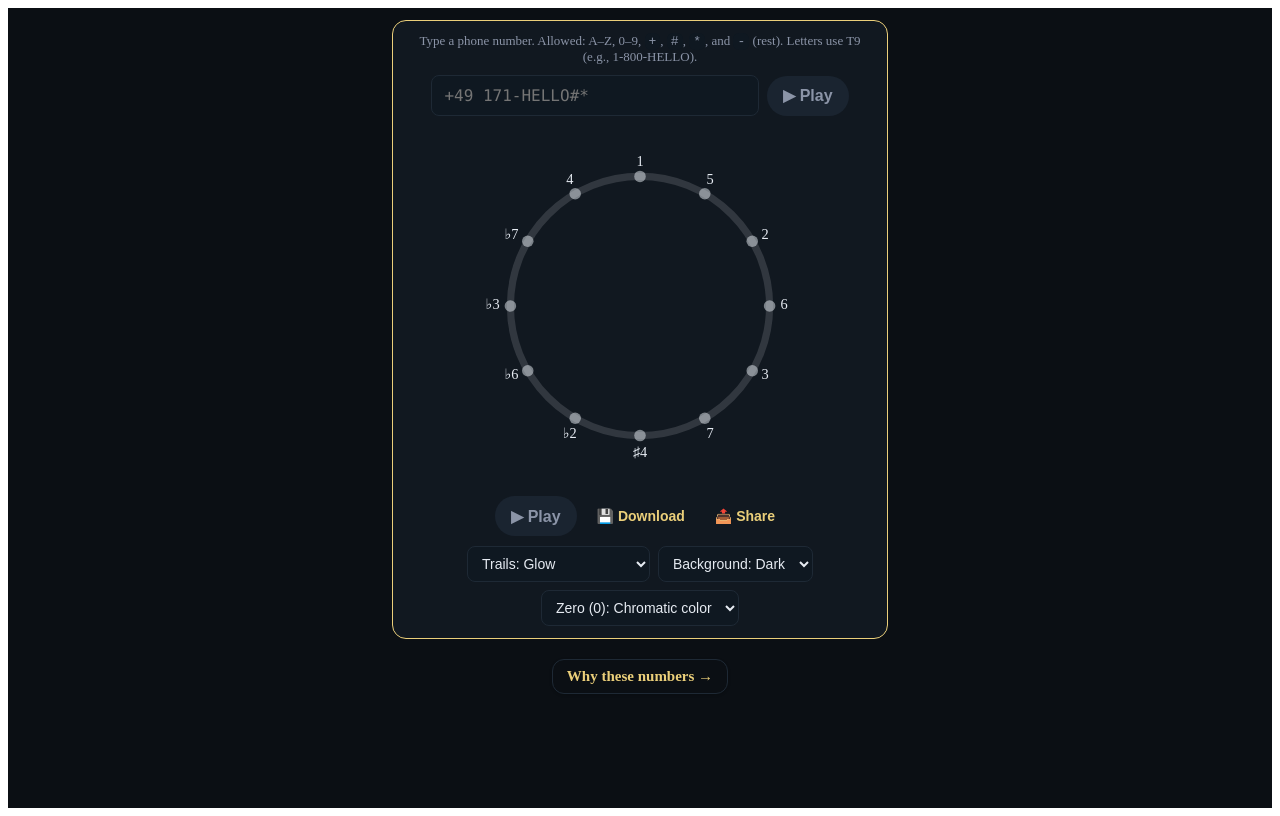
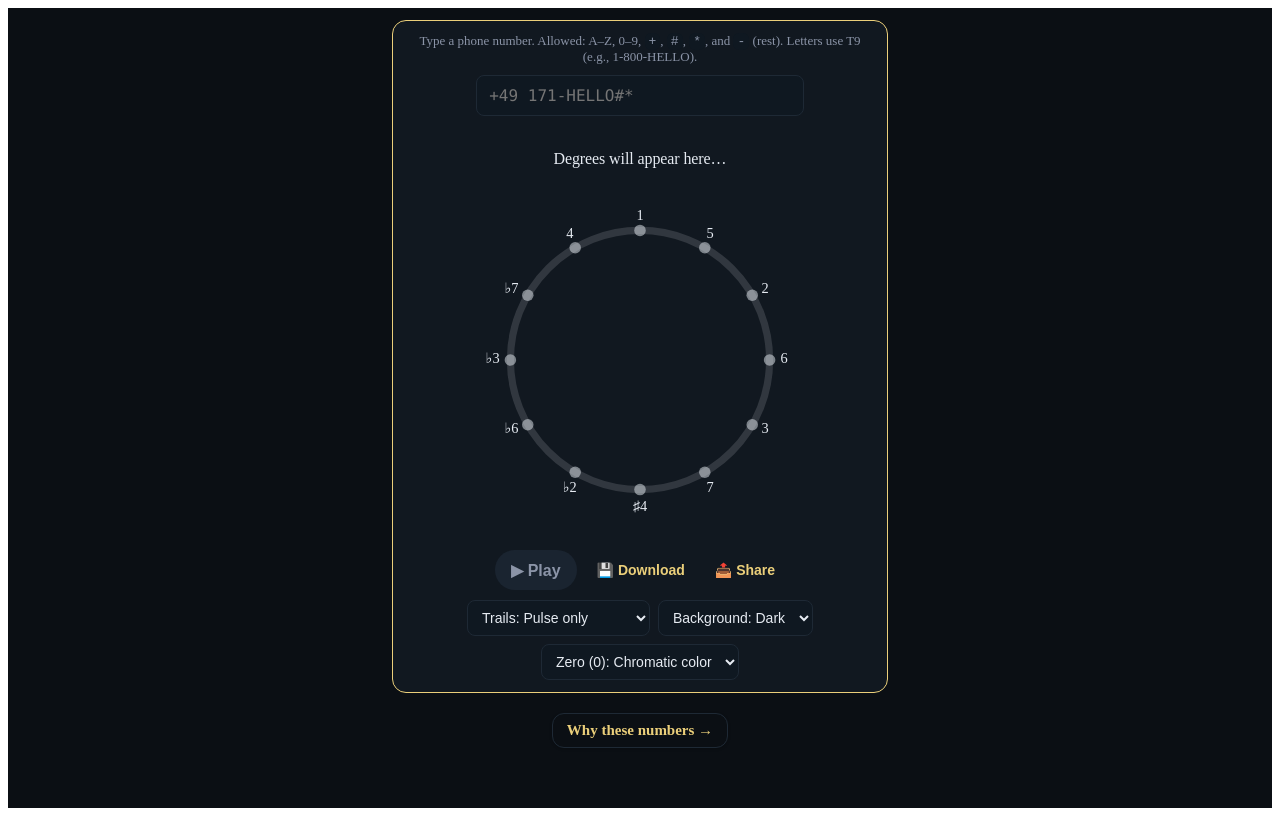
Before and after one commit to andreyeremichev/pianotrainer, a Next.js app: page /viral/tone-dial in a window 1280 px wide. Built offline with nearby package versions, Linux system fonts and the light colour scheme; a web font is replaced by a local one.

Commit message:
feat(tone-dial): add Pulse-only mode (default) with bubble pulses; unify export/live behavior

```diff
--- a/app/viral/tone-dial/page.tsx
+++ b/app/viral/tone-dial/page.tsx
@@ -242,7 +242,7 @@ function pickRecorderMime(): string {
 /* =========================
    Component
 ========================= */
-type TrailMode = "glow" | "lines" | "glow+confetti" | "lines+confetti";
+type TrailMode = "pulse" | "glow" | "lines" | "glow+confetti" | "lines+confetti";
 
 export default function ToneDialPage() {
   /* CSS */
@@ -274,13 +274,14 @@ export default function ToneDialPage() {
   /* State */
   const [bg, setBg] = useState<BgMode>("dark");
   const T = pickTheme(bg);
-  const [trailMode, setTrailMode] = useState<TrailMode>("glow");
+  const [trailMode, setTrailMode] = useState<TrailMode>("pulse");
   const [zeroPolicy, setZeroPolicy] = useState<ZeroPolicy>("chromatic");
   const [raw, setRaw] = useState("");
   const [isRunning, setIsRunning] = useState(false);
   const [hasPlayed, setHasPlayed] = useState(false);
   const [isExporting, setIsExporting] = useState(false);
   const [shareOpen, setShareOpen] = useState(false);
+  const [showHelper, setShowHelper] = useState(true);
 
   const svgRef = useRef<SVGSVGElement | null>(null);
   const panelRef = useRef<HTMLDivElement | null>(null);
@@ -304,6 +305,14 @@ export default function ToneDialPage() {
 
   // Build tokens from input
   const tokens = useMemo(() => tokenizePhone(raw, zeroPolicy), [raw, zeroPolicy]);
+  // Build caption (final degrees) + per-char transform chains
+const { caption: captionDegrees, currentChain } = useMemo(() => {
+  return buildCaptionAndCurrentChain(raw, tokens, zeroPolicy);
+}, [raw, tokens, zeroPolicy]);
+// Build the one-line degrees strip that mimics the input
+const degreesStrip = useMemo(() => {
+  return buildDegreesLineTokens(raw, tokens, zeroPolicy);
+}, [raw, tokens, zeroPolicy]);
 
   /* Helpers */
   function appendTrail(spoke: number, key: KeyName) {
@@ -320,7 +329,7 @@ export default function ToneDialPage() {
 
   // basic particles for live sparkles (node-local; gated by +confetti mode)
   function spawnParticles(pool: Ember[], max: number, svg: SVGSVGElement, x: number, y: number, palette: string[], count = 5) {
-    if (!trailMode.includes("+confetti")) return;
+    if (!(trailMode === "pulse" || trailMode.includes("+confetti"))) return;
     const g = svg.querySelector("#embers") as SVGGElement | null;
     if (!g) return;
     for (let k = 0; k < count; k++) {
@@ -339,7 +348,7 @@ export default function ToneDialPage() {
     }
   }
   function updateParticles(pool: Ember[]) {
-    if (!trailMode.includes("+confetti")) return;
+    if (!(trailMode === "pulse" || trailMode.includes("+confetti"))) return;
     for (let i = pool.length - 1; i >= 0; i--) {
       const e = pool[i];
       e.x += e.vx; e.y += e.vy; e.vy += 0.03; e.life -= 0.06;
@@ -390,6 +399,164 @@ export default function ToneDialPage() {
       }).catch(()=>{});
     });
   }
+  // --- ToneDial caption + transform helpers ---
+// ordinal suffix for degree labels
+function ordinalLabel(n: number) {
+  if (n === 1) return "1st";
+  if (n === 2) return "2nd";
+  if (n === 3) return "3rd";
+  return `${n}th`;
+}
+
+// T9 group label for a letter
+function t9GroupLabel(ch: string): string | null {
+  const u = ch.toUpperCase();
+  if ("ABC".includes(u)) return "(ABC)";
+  if ("DEF".includes(u)) return "(DEF)";
+  if ("GHI".includes(u)) return "(GHI)";
+  if ("JKL".includes(u)) return "(JKL)";
+  if ("MNO".includes(u)) return "(MNO)";
+  if ("PQRS".includes(u)) return "(PQRS)";
+  if ("TUV".includes(u)) return "(TUV)";
+  if ("WXYZ".includes(u)) return "(WXYZ)";
+  return null;
+}
+
+// Build caption degrees (from tokens) and a per-char transform chain (from raw input + tokens)
+// - Caption shows only final playable targets (degrees or chromatic), no rests or control marks.
+// - Transform chain shows the mapping for *each typed character*.
+function buildCaptionAndCurrentChain(
+  raw: string,
+  tokens: Token[],
+  zeroPolicy: ZeroPolicy
+): { caption: string[]; currentChain: string[] } {
+  const caption: string[] = [];
+  let currentChain: string[] = [];
+
+  // helpers
+  const ordinalLabel = (n: number) => (n===1?"1st":n===2?"2nd":n===3?"3rd":`${n}th`);
+  const t9GroupLabel = (u: string): string | null => {
+    if ("ABC".includes(u)) return "(ABC)";
+    if ("DEF".includes(u)) return "(DEF)";
+    if ("GHI".includes(u)) return "(GHI)";
+    if ("JKL".includes(u)) return "(JKL)";
+    if ("MNO".includes(u)) return "(MNO)";
+    if ("PQRS".includes(u)) return "(PQRS)";
+    if ("TUV".includes(u)) return "(TUV)";
+    if ("WXYZ".includes(u)) return "(WXYZ)";
+    return null;
+  };
+
+  // walk tokens to build caption (final playable targets)
+  for (const t of tokens) {
+    if (t.kind === "deg") caption.push(ordinalLabel(Number(t.d)));
+    else if (t.kind === "chroma") caption.push(t.c);
+  }
+
+  // Build chain for the *latest* typed character only
+  const src = (raw || "").toUpperCase();
+  if (!src.length) return { caption, currentChain };
+
+  // pointer over tokens to align to the newest playable token
+  let playableTokens: Token[] = tokens.filter(t => t.kind === "deg" || t.kind === "chroma");
+  const lastChar = src[src.length - 1];
+
+  // Controls
+  if (lastChar === "+") return { caption, currentChain: ["+", "intro"] };
+  if (lastChar === "#") return { caption, currentChain: ["#", "resolve"] };
+  if (lastChar === "*") return { caption, currentChain: ["*", "mode"] };
+  if (lastChar === "-") return { caption, currentChain: ["-", "rest"] };
+
+  // Letters → T9 → playable (match to last playable token)
+  if (/[A-Z]/.test(lastChar)) {
+    const group = t9GroupLabel(lastChar) ?? "";
+    const d = T9[lastChar]; // "2".."9"
+    const t = playableTokens[playableTokens.length - 1];
+    if (!t) return { caption, currentChain: [lastChar, group, d] };
+
+    if (t.kind === "deg") {
+      const lab = ordinalLabel(Number(t.d));
+      if (t.up) {
+        const loopLab = t.d === "1" ? "loop → 1st" : (t.d === "2" ? "loop → 2nd" : `loop → ${lab}`);
+        currentChain = [lastChar, group, d, loopLab];
+      } else {
+        currentChain = [lastChar, group, d, lab];
+      }
+    } else {
+      // chromatic for 0
+      currentChain = [lastChar, group, d, t.c];
+    }
+    return { caption, currentChain };
+  }
+
+  // Digits → playable (match to last playable token)
+  if (/[0-9]/.test(lastChar)) {
+    const t = playableTokens[playableTokens.length - 1];
+    if (!t) {
+      if (lastChar === "8") return { caption, currentChain: ["8", "loop → 1st"] };
+      if (lastChar === "9") return { caption, currentChain: ["9", "loop → 2nd"] };
+      if (lastChar === "0") return { caption, currentChain: ["0", zeroPolicy === "rest" ? "rest" : "chromatic"] };
+      return { caption, currentChain: [lastChar] };
+    }
+    if (t.kind === "deg") {
+      const lab = ordinalLabel(Number(t.d));
+      if (t.up) {
+        const loopLab = t.d === "1" ? "loop → 1st" : (t.d === "2" ? "loop → 2nd" : `loop → ${lab}`);
+        currentChain = [lastChar, loopLab];
+      } else {
+        currentChain = [lastChar, lab];
+      }
+    } else {
+      currentChain = [lastChar, t.c];
+    }
+    return { caption, currentChain };
+  }
+
+  return { caption, currentChain };
+}
+// One-line degrees strip that mimics the input exactly (per character)
+function buildDegreesLineTokens(raw: string, tokens: Token[], zeroPolicy: ZeroPolicy): string[] {
+  const out: string[] = [];
+  // playable token queue for letters/digits alignment
+  const playable = tokens.filter(t => t.kind === "deg" || t.kind === "chroma");
+  let pi = 0;
+
+  const ordinal = (n: number) => (n===1?"1st":n===2?"2nd":n===3?"3rd":`${n}th`);
+  const s = (raw || "").toUpperCase();
+
+  for (let i = 0; i < s.length; i++) {
+    const ch = s[i];
+
+    // controls/rests mirror as-is to preserve alignment
+    if (ch === "+" || ch === "#" || ch === "*" || ch === " ") { out.push(ch); continue; }
+    if (ch === "-") { out.push("-"); continue; }
+
+    // letters and digits both consume from playable queue (so 0 alternation & 8/9 loop are true to audio)
+    if (/[A-Z0-9]/.test(ch)) {
+      const t = playable[pi++];
+      if (!t) { // no playable left (e.g., trailing controls); show a best-effort token
+        if (ch === "8") { out.push("1st"); continue; }
+        if (ch === "9") { out.push("2nd"); continue; }
+        if (ch === "0") { out.push(zeroPolicy === "rest" ? "·" : "♭2/#4"); continue; }
+        if (/[1-7]/.test(ch)) { out.push(ordinal(Number(ch))); continue; }
+        // letter fallback (rare): show as thin dot to keep spacing
+        out.push("·"); continue;
+      }
+
+      if (t.kind === "deg") {
+        out.push(ordinal(Number(t.d))); // up flag already folded into final degree by your playback
+      } else {
+        // chromatic from zero alternation
+        out.push(t.c); // "♭2" or "♯4"
+      }
+      continue;
+    }
+
+    // anything else → thin spacer dot (keeps positions honest without visual noise)
+    out.push("·");
+  }
+  return out;
+}
 
   /* =========================
      Live playback (2 passes per mode)
@@ -406,6 +573,7 @@ const STEPS = TOK_COUNT * SEGMENTS.length;
     nodesMajRef.current = []; nodesMinRef.current = [];
     setOverlays([]);
     setIsRunning(true);
+    setShowHelper(false);             // hide helper during/after playback
     if (!hasPlayed) setHasPlayed(true);
 
     const ac = getCtx();
@@ -768,6 +936,9 @@ const STEPS_E = TOK_COUNT_E * SEGMENTS_E.length;
     let lastSpawn = -1;
 
    function spawnConfettiForStep(stepIdx: number) {
+  // allow pulses in Pulse-only mode and in +Confetti modes
+  if (!(trailMode === "pulse" || trailMode.includes("+confetti"))) return;
+
   const pts = exportPoints.filter(p => p.step === stepIdx);
   if (!pts.length) return;
 
@@ -822,8 +993,8 @@ const STEPS_E = TOK_COUNT_E * SEGMENTS_E.length;
     }
   }
 }
-  function updateAndDrawConfetti(ctx: CanvasRenderingContext2D, dtSec: number) {
-  if (!trailMode.includes("+confetti")) return;
+function updateAndDrawConfetti(ctx: CanvasRenderingContext2D, dtSec: number) {
+  if (!(trailMode === "pulse" || trailMode.includes("+confetti"))) return;
 
   // ---------- Phase tuning & constants (export-only) ----------
   const DT = dtSec * 60;        // normalize to ~frames
@@ -955,11 +1126,12 @@ const STEPS_E = TOK_COUNT_E * SEGMENTS_E.length;
       drawFrameBase();
       // overlay trails (glow/lines) pre-rendered for this step
       const ov = overlays[i];
-      if (ov) {
-        c.drawImage(ov, 0, 0, liveW, liveH, drawX * SCALE, drawY * SCALE, drawW * SCALE, drawH * SCALE);
-      }
+if (trailMode !== "pulse" && ov) {
+  c.drawImage(ov, 0, 0, liveW, liveH, drawX * SCALE, drawY * SCALE, drawW * SCALE, drawH * SCALE);
+}
       // confetti per frame (spawn for new steps, then update/draw)
-      if (trailMode.includes("+confetti")) {
+      if (trailMode === "pulse" || trailMode.includes("+confetti")) {
+
         if (i > prevStep) {
           for (let s = prevStep + 1; s <= i; s++) spawnConfettiForStep(s);
           prevStep = i;
@@ -1020,7 +1192,10 @@ const STEPS_E = TOK_COUNT_E * SEGMENTS_E.length;
           >
             <input
               value={raw}
-              onChange={e => setRaw(sanitizePhoneInput(e.target.value))}
+              onChange={e => {
+  setRaw(sanitizePhoneInput(e.target.value));
+  setShowHelper(true);            // re-show helper while typing
+}}
               placeholder="+49 171-HELLO#*"
               inputMode="text"
               enterKeyHint="done"
@@ -1039,25 +1214,59 @@ const STEPS_E = TOK_COUNT_E * SEGMENTS_E.length;
               }}
               aria-label="Type a phone number"
             />
-            <button
-              onClick={start}
-              disabled={isRunning || !raw.trim()}
-              style={{
-                background: isRunning || !raw.trim() ? (bg === "dark" ? "#1a2430" : "#E8ECF2") : T.gold,
-                color:      isRunning || !raw.trim() ? T.muted : (bg === "dark" ? "#081019" : "#FFFFFF"),
-                border: "none",
-                borderRadius: 999,
-                padding: "10px 16px",
-                fontWeight: 700,
-                cursor: isRunning || !raw.trim() ? "not-allowed" : "pointer",
-                fontSize: 16,
-                minHeight: 40,
-              }}
-              title={hasPlayed ? "⟲ Replay" : "▶ Play"}
-            >
-              {hasPlayed ? "⟲ Replay" : "▶ Play"}
-            </button>
+
           </form>
+
+{/* Transform helper (hide during playback) */}
+{showHelper && (
+  <div className="transform-helper" style={{
+    marginTop:6, display:"flex", gap:8, justifyContent:"center", alignItems:"center", flexWrap:"wrap"
+  }}>
+    {currentChain && currentChain.length ? (
+      currentChain.map((step, idx) => (
+        <React.Fragment key={idx}>
+          <span className="chain-node" style={{
+            padding:"1px 6px", borderRadius:6,
+            background: bg==="dark" ? "#0F1821" : "#F3F5F8",
+            border:`1px solid ${T.border}`, color: T.text, whiteSpace:"nowrap", fontSize:13
+          }}>
+            {step}
+          </span>
+          {idx < currentChain.length - 1 ? (
+            <span aria-hidden="true" style={{ opacity:0.6, fontSize:12 }}>→</span>
+          ) : null}
+        </React.Fragment>
+      ))
+    ) : null}
+  </div>
+)}
+
+{/* Degrees strip (one line, mimics input; plain text, no glow) */}
+        <div
+  className="degrees-strip"
+  aria-label="Degrees"
+  style={{
+    marginTop: 6,
+    whiteSpace: "nowrap",        // single line
+    overflowX: "auto",           // scroll if too long
+    textAlign: "center",         // keeps it visually centered under input
+    padding: "2px 4px",
+  }}
+>
+  <span
+    style={{
+      fontSize: 16,              // smaller than input
+      fontWeight: 400,
+      letterSpacing: "-0.1px",   // a touch condensed
+      color: T.text,             // plain text
+      fontVariantNumeric: "tabular-nums",
+    }}
+  >
+    {degreesStrip.length
+      ? degreesStrip.join("\u2009")   /* narrow space (non-breaking-like) between tokens */
+      : "Degrees will appear here…"}
+  </span>
+</div>
 
           {/* Circle */}
           <div className="minw0" style={{ display:"grid", justifyContent:"center", paddingInline: 2 }}>
@@ -1098,7 +1307,7 @@ const STEPS_E = TOK_COUNT_E * SEGMENTS_E.length;
                 );
               })}
               {/* Live trails */}
-              {overlays.map(ov => (
+              {trailMode !== "pulse" && overlays.map(ov => (
                 <path
                   key={ov.id}
                   d={ov.path}
@@ -1157,6 +1366,7 @@ const STEPS_E = TOK_COUNT_E * SEGMENTS_E.length;
               {/* Trails */}
               <select value={trailMode} onChange={e=>setTrailMode(e.target.value as TrailMode)}
                 style={{ background: bg==="dark" ? "#0F1821" : "#F3F5F8", color:T.text, border:`1px solid ${T.border}`, borderRadius:8, padding:"8px 10px", fontSize:14 }}>
+                <option value="pulse">Trails: Pulse only</option>
                 <option value="glow">Trails: Glow</option>
                 <option value="lines">Trails: Lines</option>
                 <option value="glow+confetti">Trails: Glow & Confetti</option>
```
